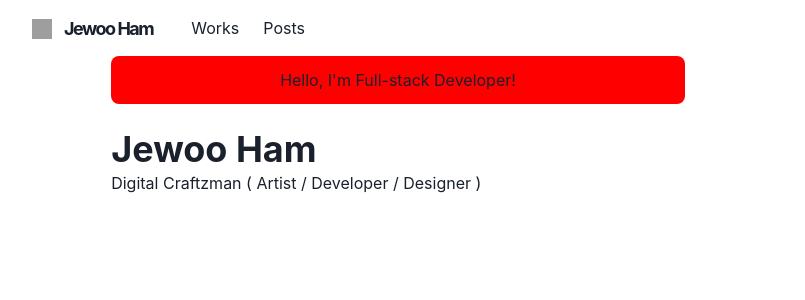
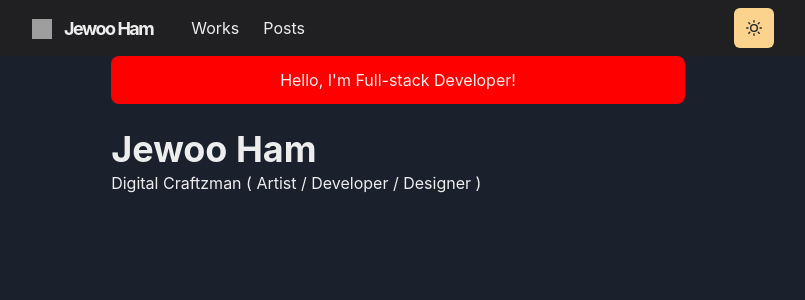
Before and after one commit to jeus0630/PORTFOLIO, a Next.js app: page / in a window 1280 px wide. Shown: the top 300 px of the page, without its empty margins (242-1047 px from the left). Built offline with nearby package versions, Linux system fonts and the light colour scheme; grey boxes are pictures that could not be loaded.

Commit message:
Add: theme-toggle-button
DarkMode Added

```diff
--- a/components/layouts/main.js
+++ b/components/layouts/main.js
@@ -1,5 +1,5 @@
 import { Box, Container } from "@chakra-ui/react";
-import Navbar from './navbar.js'
+import Navbar from '../navbar.js'
 import Head from "next/head";
 
 const Main = ({children, router}) => {
--- a/components/layouts/navbar.js
+++ b/components/navbar.js
@@ -15,6 +15,7 @@
   useColorModeValue
 } from '@chakra-ui/react'
 import { HamburgerIcon } from "@chakra-ui/icons";
+import ThemeToggleButton from "./theme-toggle-button";
 
 const LinkItem = ({ href, path, children }) => {
     const active = path === href;
@@ -45,6 +46,7 @@
                     <LinkItem href="/posts" path={path}>Posts</LinkItem>
                 </Stack>
                 <Box flex={1} align="right">
+                    <ThemeToggleButton></ThemeToggleButton>
                     <Box ml={2} display={{ base: 'inline-block', md: 'none' }}>
                         <Menu>
                             <MenuButton as={IconButton} icon={<HamburgerIcon></HamburgerIcon>} variant="outline" aria-label="Options"></MenuButton>
--- /dev/null
+++ b/components/theme-toggle-button.js
@@ -0,0 +1,29 @@
+import { AnimatePresence, motion } from 'framer-motion'
+import { IconButton, useColorMode, useColorModeValue } from '@chakra-ui/react'
+import { SunIcon, MoonIcon } from '@chakra-ui/icons'
+
+const ThemeToggleButton = () => {
+  const { toggleColorMode } = useColorMode()
+
+  return (
+    <AnimatePresence exitBeforeEnter initial={false}>
+      <motion.div
+        style={{ display: 'inline-block' }}
+        key={useColorModeValue('light', 'dark')}
+        initial={{ y: -20, opacity: 0 }}
+        animate={{ y: 0, opacity: 1 }}
+        exit={{ y: 20, opacity: 0 }}
+        transition={{ duration: 0.2 }}
+      >
+        <IconButton
+          aria-label="Toggle theme"
+          colorScheme={useColorModeValue('purple', 'orange')}
+          icon={useColorModeValue(<MoonIcon />, <SunIcon />)}
+          onClick={toggleColorMode}
+        ></IconButton>
+      </motion.div>
+    </AnimatePresence>
+  )
+}
+
+export default ThemeToggleButton
--- /dev/null
+++ b/lib/theme.js
@@ -0,0 +1,49 @@
+import { extendTheme } from '@chakra-ui/react'
+import { mode } from '@chakra-ui/theme-tools'
+
+const styles = {
+  global: props => ({
+    body: {
+      bg: mode('#f0e7db', '#202023')(props)
+    }
+  })
+}
+
+const components = {
+  Heading: {
+    variants: {
+      'section-title': {
+        textDecoration: 'underline',
+        fontSize: 20,
+        textUnderlineOffset: 6,
+        textDecorationColor: '#525252',
+        textDecorationThickness: 4,
+        marginTop: 3,
+        marginBottom: 4
+      }
+    }
+  },
+  Link: {
+    baseStyle: props => ({
+      color: mode('#3d7aed', '#ff63c3')(props),
+      textUnderlineOffset: 3
+    })
+  }
+}
+
+
+const fonts = {
+  heading: "'M PLUS Rounded 1c'"
+}
+
+const colors = {
+  grassTeal: '#88ccca'
+}
+
+const config = {
+  initialColorMode: 'dark',
+  useSystemColorMode: true
+}
+
+const theme = extendTheme({ config, styles, components, fonts, colors })
+export default theme
--- a/pages/_app.js
+++ b/pages/_app.js
@@ -1,9 +1,10 @@
 import { ChakraProvider } from "@chakra-ui/react";
 import Layout from "../components/layouts/main";
+import theme from "../lib/theme";
 
 const Website = ({ Component, pageProps, router }) => {
     return(
-        <ChakraProvider>
+        <ChakraProvider them={theme}>
             <Layout router={router}>
                 <Component {...pageProps} key={router.route}></Component>
             </Layout>
--- /dev/null
+++ b/pages/_document.js
@@ -0,0 +1,18 @@
+import { ColorModeScript } from '@chakra-ui/react'
+import NextDocument, { Html, Head, Main, NextScript } from 'next/document'
+import theme from '../lib/theme'
+
+export default class Document extends NextDocument {
+  render() {
+    return (
+      <Html lang="en">
+        <Head />
+        <body>
+          <ColorModeScript initialColorMode={theme.config.initialColorMode} />
+          <Main />
+          <NextScript />
+        </body>
+      </Html>
+    )
+  }
+}
```
Also changed, not shown: components/logo.js (renamed from components/layouts/logo.js), libs/theme.js (deleted).
